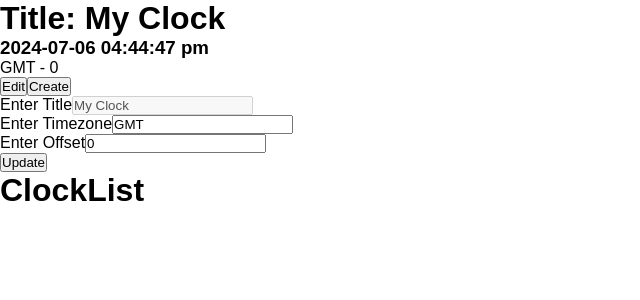
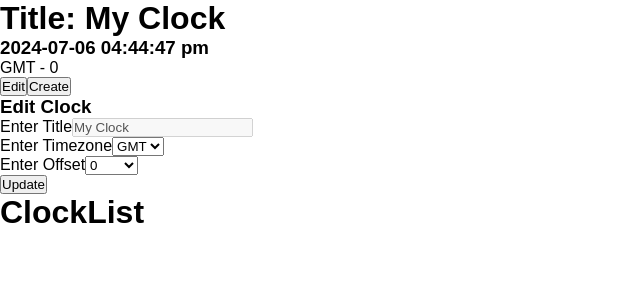
Before and after one commit to Jahirul-Islam-Jantu/TrackZone-Project, a React (Vite) app in the folder track-zone/: page / in a window 1280 px wide. Both pictures are taken after a click on the button "Edit". Shown: the top 300 px of the page, without its empty margins (0-640 px from the left). Built offline with nearby package versions, Linux system fonts and the light colour scheme.

Commit message:
clock list console

```diff
--- a/track-zone/src/components/shared/clockActions/ClockActions.jsx
+++ b/track-zone/src/components/shared/clockActions/ClockActions.jsx
@@ -13,15 +13,27 @@ const defaultOffset = [
 
 const ClockActions = ({local = false, clock, updateClock}) => {
     const [isEdit, setIsEdit] = useState(false);
+    const [isCreate, setIsCreate] = useState(false);
 
-
+const handleClock = (values) => {
+    console.log(values)
+}
 
     return (
         <div>
             <button onClick={() => setIsEdit(!isEdit)}>Edit</button>
-            {local ? <button>Create</button> : <button>Delete</button>}
+            {local ? <button onClick={()=>setIsCreate(!isCreate)}>Create</button> : <button>Delete</button>}
             {isEdit && (
+                <>
+                    <h3>Edit Clock</h3>
                     <ClockForm values={clock} handleClock={updateClock} title={!local} edit={true}/>
+                </>
+                    )}
+            {isCreate && (
+            <>
+                <h3>Create Clock</h3>
+                <ClockForm  handleClock={handleClock}  />
+            </>
             )}
         </div>
     );
@@ -55,9 +67,9 @@ export default ClockActions;
 //         <option value="UTC">UTC</option>
 //         <option value="MST">MST</option>
 //     </select>
-//     {(clock.timezone === "GMT" || clock.timezone === "UTC") && (
-//         <select name="offset" value={clock.offset / 60} onChange={handleChange}>
-//             {defaultOffset.map((offset) => (<option value={offset} key={offset}> {offset} </option>))}
-//         </select>)}
+    // {(clock.timezone === "GMT" || clock.timezone === "UTC") && (
+    //     <select name="offset" value={clock.offset / 60} onChange={handleChange}>
+    //         {defaultOffset.map((offset) => (<option value={offset} key={offset}> {offset} </option>))}
+    //     </select>)}
 //
 // </div>
--- a/track-zone/src/components/shared/clockForm/ClockForm.jsx
+++ b/track-zone/src/components/shared/clockForm/ClockForm.jsx
@@ -2,36 +2,71 @@
  * For local clock title won't be change
  * to create a new clock we have to create title, timezone and offset
  * for edit we will have title, timezone, offset
- * */ import {useState} from "react";
+ * */
+import React, {useEffect, useState} from "react";
+import {getOffset} from "../../../utils/timezone.js";
+import {TIMEZONE_OFFSET} from "../../../constants/timezone.js";
 
-const ClockForm = ({values, title = true, handleClock, edit = false}) => {
+const ClockForm = ({values = {title: '', timezone: 'UTC', offset: 0}, title = true, handleClock, edit = false}) => {
      const [formValues, setFormValues] = useState({...values})
     const handleChange = (e) => {
-    const {name, value} = e.target
-        setFormValues ({...formValues, [name]: value})
+    let {name, value} = e.target;
+
+    if(name === 'offset'){
+        value = Number(value)*60;
     }
+    setFormValues((prev)=>({
+        ...prev,
+        [name]: value
+    }))
+}
     const handleSubmit = (e) => {
          e.preventDefault()
         handleClock(formValues)
 
     }
+    useEffect(() => {
+            if(TIMEZONE_OFFSET[formValues.timezone]){
+                setFormValues((prev)=> ({
+                ...prev,
+                    offset: TIMEZONE_OFFSET[formValues.timezone]
+                }))
+            }
+
+    }, [formValues.timezone]);
     return (
         <form onSubmit={handleSubmit}>
             <div>
                 <label htmlFor="title">Enter Title</label>
-                <input type="text" id="title" name="title" value={formValues.title} onChange={handleChange} disabled={!title} />
+                <input type="text" id="title" name="title" value={formValues.title} onChange={handleChange}
+                       disabled={!title}/>
             </div>
             <div>
                 <label htmlFor="timezone">Enter Timezone</label>
-                <input type="text" id="timezone" name="timezone" value={formValues.timezone} onChange={handleChange}/>
+                <select id="timezone" name="timezone" value={formValues.timezone} onChange={handleChange}>
+                     <option value="GMT">GMT</option>
+                     <option value="PST">PST</option>
+                     <option value="EST">EST</option>
+                     <option value="EDT">EDT</option>
+                     <option value="BST">BST</option>
+                     <option value="UTC">UTC</option>
+                     <option value="MST">MST</option>
+                     </select>
             </div>
-            <div>
-                <label htmlFor="offset">Enter Offset</label>
-                <input type="number" id="offset" name="offset" value={formValues.offset/60} onChange={handleChange}/>
-            </div>
-            <button>{edit ? "Update" : "Create"}</button>
-        </form>
-    );
+            {(formValues.timezone === "GMT" || formValues.timezone === "UTC") && (
+                <div>
+                    <label htmlFor="offset">Enter Offset</label>
+                    <select
+                        id="offset" name="offset" value={formValues.offset / 60} onChange={handleChange}>
+                        {getOffset().map((offset) => (<option value={offset} key={offset}> {offset} </option>))}
+                    </select>
+                </div>
+            )}
+
+    <button>{edit ? "Update" : "Create"}</button>
+</form>
+)
+    ;
 };
 
 export default ClockForm;
--- /dev/null
+++ b/track-zone/src/constants/timezone.js
@@ -0,0 +1,9 @@
+
+export const TIMEZONE_OFFSET = {
+
+    PST: -7 * 60,
+    EST: -4 * 60,
+    EDT: -4 * 60,
+    BST: 1 * 60,
+    MST: -6 *60,
+}
--- a/track-zone/src/hooks/useClock.jsx
+++ b/track-zone/src/hooks/useClock.jsx
@@ -1,16 +1,6 @@
 import {useEffect, useState} from "react";
 import {addMinutes} from "date-fns";
-
-
-
-
-    const TIMEZONE_OFFSET = {
-        PST: -7 * 60,
-        EST: -4 * 60,
-        EDT: -4 * 60,
-        BST: 1 * 60,
-        MST: -6 *60,
-}
+import {TIMEZONE_OFFSET} from "../constants/timezone.js";
 
 const UseClock = ( timezone, offset ) => {
     const [localDate, setLocalDate] = useState(null)
--- /dev/null
+++ b/track-zone/src/utils/timezone.js
@@ -0,0 +1,13 @@
+import {TIMEZONE_OFFSET} from "../constants/timezone.js";
+
+export const getOffset = (start = -11.5, ending = 12) => {
+    const offsets = []
+    for (let i = start; i <= ending; i+=0.5) {
+        offsets.push(i)
+    }
+    return offsets
+}
+
+export const getTimezone = () => {
+    return ['UTC', 'GMT', ...Object.keys(TIMEZONE_OFFSET)]
+}
```
